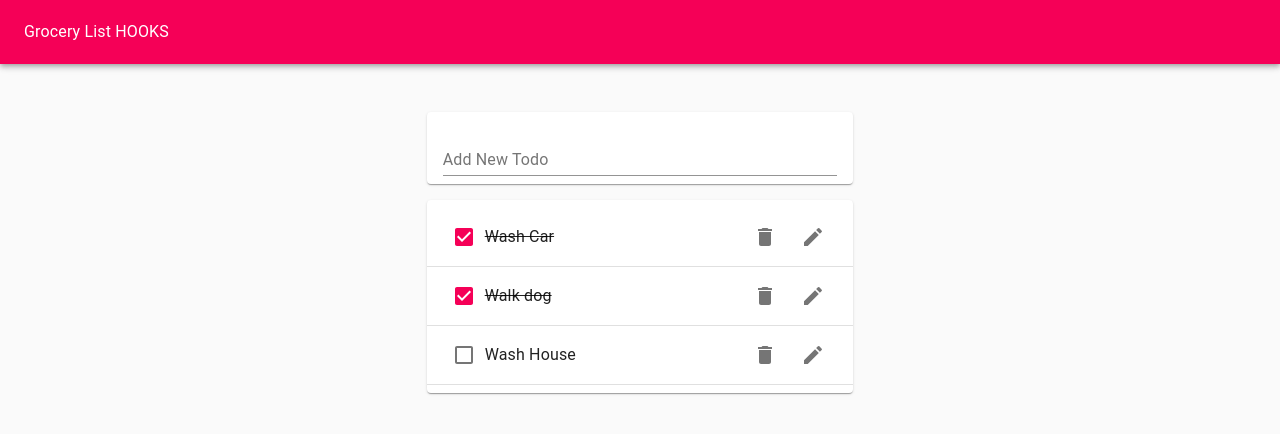
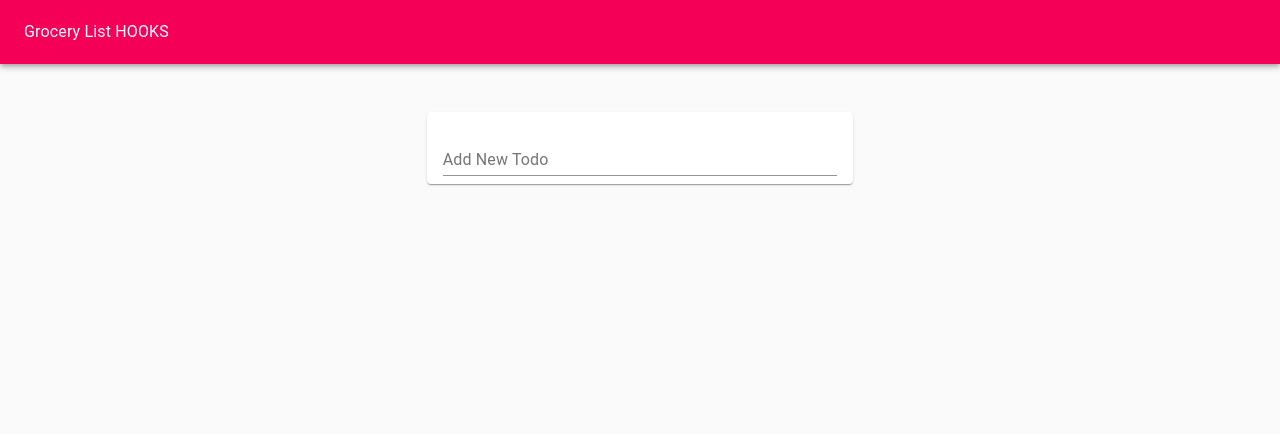
Before and after one commit to Cook1619/React-Hooks-Todo, a React (Create React App) app: page / in a window 1280 px wide. Shown: the top 434 px of the page. Built offline with nearby package versions, Linux system fonts and the light colour scheme.

Commit message:
Re-structured and some final style tweaks

```diff
--- a/src/App.js
+++ b/src/App.js
@@ -1,5 +1,5 @@
 import React from "react";
-import TodoApp from "./TodoApp";
+import TodoApp from "./components/TodoApp";
 
 import "./App.css";
 
--- /dev/null
+++ b/src/CustomHooks/UseTodoState.js
@@ -0,0 +1,33 @@
+import { useState } from "react";
+import { v4 as uuidv4 } from "uuid";
+
+export default (initialTodos) => {
+  const [todos, setTodos] = useState(initialTodos);
+  return {
+    todos,
+    addTodo: (newTodoText) => {
+      setTodos([
+        ...todos,
+        { id: uuidv4(), task: newTodoText, completed: false },
+      ]);
+    },
+    removeTodo: (todoId) => {
+      //filter out removed todo
+      const updatedTodos = todos.filter((todo) => todo.id !== todoId);
+      //call setTodos with new todos array
+      setTodos(updatedTodos);
+    },
+    toggleTodo: (todoId) => {
+      const updatedTodos = todos.map((todo) =>
+        todo.id === todoId ? { ...todo, completed: !todo.completed } : todo
+      );
+      setTodos(updatedTodos);
+    },
+    editTodo: (todoId, newTask) => {
+      const updatedTodos = todos.map((todo) =>
+        todo.id === todoId ? { ...todo, task: newTask } : todo
+      );
+      setTodos(updatedTodos);
+    },
+  };
+};
--- a/src/TodoList.js
+++ /dev/null
@@ -1,29 +0,0 @@
-import React from "react";
-import Paper from "@material-ui/core/Paper";
-import List from "@material-ui/core/List";
-
-import Divider from "@material-ui/core/Divider";
-import Todo from "./Todo";
-
-export default function TodoList({ todos, removeTodo, toggleTodo, editTodo }) {
-  return (
-    <Paper>
-      <List>
-        {todos.map((todo) => (
-          <>
-            <Todo
-              task={todo.task}
-              key={todo.id}
-              id={todo.id}
-              completed={todo.completed}
-              removeTodo={removeTodo}
-              toggleTodo={toggleTodo}
-              editTodo={editTodo}
-            />
-            <Divider />
-          </>
-        ))}
-      </List>
-    </Paper>
-  );
-}
--- a/src/EditTodo.js
+++ b/src/components/EditTodo.js
@@ -1,5 +1,5 @@
 import React from "react";
-import useInputState from "./CustomHooks/UseInputState";
+import useInputState from "../CustomHooks/UseInputState";
 import TextField from "@material-ui/core/TextField";
 
 export default function EditTodo({ id, task, editTodo, toggle }) {
@@ -12,12 +12,14 @@ export default function EditTodo({ id, task, editTodo, toggle }) {
         reset();
         toggle();
       }}
+      style={{ marginLeft: "1rem", width: "100%" }}
     >
       <TextField
         margin="normal"
         value={value}
         onChange={handleChange}
         fullWidth
+        autoFocus
       />
     </form>
   );
--- a/src/Todo.js
+++ b/src/components/Todo.js
@@ -1,5 +1,5 @@
 import React from "react";
-import useToggle from "./CustomHooks/useToggle";
+import useToggle from "../CustomHooks/useToggle";
 import EditTodo from "./EditTodo";
 import ListItem from "@material-ui/core/ListItem";
 import ListItemText from "@material-ui/core/ListItemText";
@@ -19,7 +19,7 @@ export default function Todo({
 }) {
   const [isEditing, toggle] = useToggle();
   return (
-    <ListItem>
+    <ListItem style={{ height: "64px" }}>
       {isEditing ? (
         <EditTodo editTodo={editTodo} id={id} task={task} toggle={toggle} />
       ) : (
--- a/src/TodoApp.js
+++ b/src/components/TodoApp.js
@@ -1,4 +1,5 @@
-import React, { useState } from "react";
+import React, { useEffect } from "react";
+import useTodoState from "../CustomHooks/UseTodoState";
 import Typography from "@material-ui/core/Typography";
 import Paper from "@material-ui/core/Paper";
 import Appbar from "@material-ui/core/Appbar";
@@ -6,35 +7,17 @@ import Toolbar from "@material-ui/core/Toolbar";
 import Grid from "@material-ui/core/Grid";
 import TodoList from "./TodoList";
 import TodoForm from "./TodoForm";
-import { v4 as uuidv4 } from "uuid";
 
 const TodoApp = () => {
-  const intialTodos = [
-    { id: 1, task: "Wash Car", completed: true },
-    { id: 2, task: "Walk dog", completed: true },
-    { id: 3, task: "Wash House", completed: false },
-  ];
-  const [todos, setTodos] = useState(intialTodos);
+  const initialTodos = JSON.parse(window.localStorage.getItem("todos") || "[]");
+  const { todos, addTodo, removeTodo, toggleTodo, editTodo } = useTodoState(
+    initialTodos
+  );
 
-  const addTodo = (newTodo) => {
-    setTodos([...todos, { id: uuidv4(), task: newTodo, completed: false }]);
-  };
-  const removeTodo = (todoId) => {
-    const updatedTodos = todos.filter((todo) => todo.id !== todoId);
-    setTodos(updatedTodos);
-  };
-  const toggleTodo = (todoId) => {
-    const updatedTodos = todos.map((todo) =>
-      todo.id === todoId ? { ...todo, completed: !todo.completed } : todo
-    );
-    setTodos(updatedTodos);
-  };
-  const editTodo = (todoId, newTask) => {
-    const updatedTodos = todos.map((todo) =>
-      todo.id === todoId ? { ...todo, task: newTask } : todo
-    );
-    setTodos(updatedTodos);
-  };
+  useEffect(() => {
+    window.localStorage.setItem("todos", JSON.stringify(todos));
+  }, [todos]);
+
   return (
     <Paper
       style={{
--- a/src/TodoForm.js
+++ b/src/components/TodoForm.js
@@ -1,7 +1,7 @@
 import React from "react";
 import Paper from "@material-ui/core/Paper";
 import TextField from "@material-ui/core/TextField";
-import useInputState from "./CustomHooks/UseInputState";
+import useInputState from "../CustomHooks/UseInputState";
 
 export default function TodoForm({ addTodo }) {
   const [value, handleChange, reset] = useInputState("");
--- /dev/null
+++ b/src/components/TodoList.js
@@ -0,0 +1,31 @@
+import React from "react";
+import Paper from "@material-ui/core/Paper";
+import List from "@material-ui/core/List";
+
+import Divider from "@material-ui/core/Divider";
+import Todo from "./Todo";
+
+export default function TodoList({ todos, removeTodo, toggleTodo, editTodo }) {
+  if (todos.length)
+    return (
+      <Paper>
+        <List>
+          {todos.map((todo, index) => (
+            <>
+              <Todo
+                task={todo.task}
+                key={todo.id}
+                id={todo.id}
+                completed={todo.completed}
+                removeTodo={removeTodo}
+                toggleTodo={toggleTodo}
+                editTodo={editTodo}
+              />
+              {index < todos.length - 1 && <Divider />}
+            </>
+          ))}
+        </List>
+      </Paper>
+    );
+  return null;
+}
```
